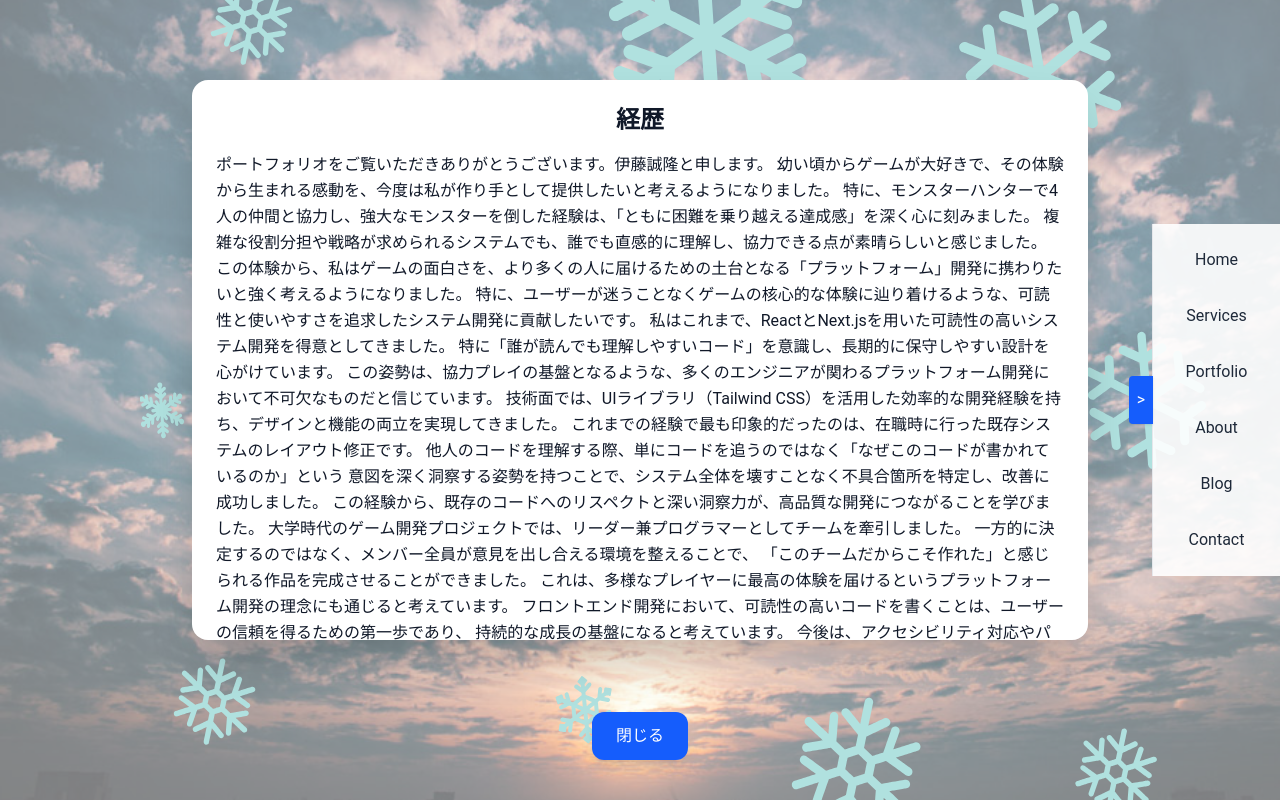
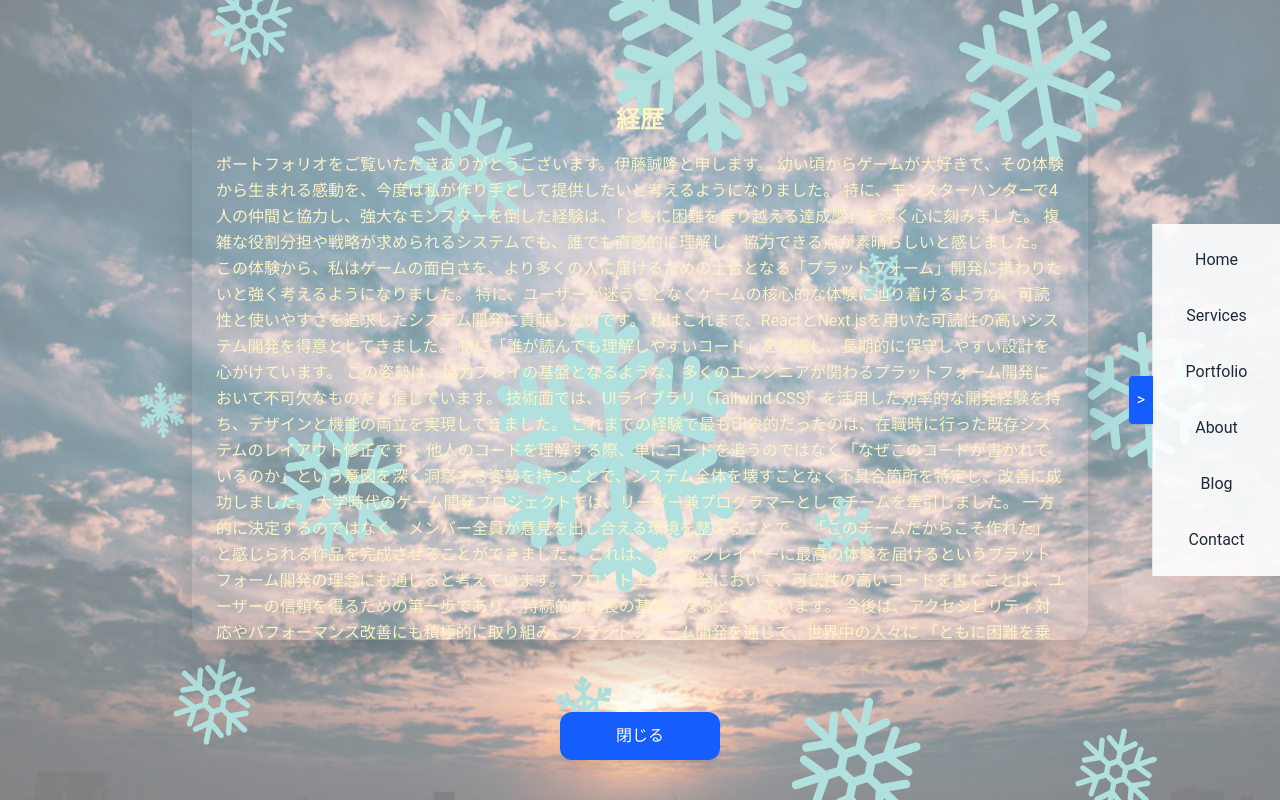
Before and after one commit to Magiri1115/nextjs-boilerplate2, a Next.js app: page / in a window 1280 px wide. Both pictures are taken after a click on the button "経歴を見る". Built offline with nearby package versions, Linux system fonts and the light colour scheme.

Commit message:
ボタン修正

```diff
--- a/app/page.tsx
+++ b/app/page.tsx
@@ -1,22 +1,71 @@
 "use client";
 
-import { useState } from "react";
+import { useEffect, useRef, useState } from "react";
 
 export default function Home() {
   const [showCareer, setShowCareer] = useState(false);
 
-  const toggleCareer = () => setShowCareer((prev) => !prev);
+  // タイトルのマウント（DOMにあるか）とフェード状態
+  const [titleMounted, setTitleMounted] = useState(true);
+  const [titleFadingOut, setTitleFadingOut] = useState(false);
+
+  const TRANSITION_MS = 700; // Tailwind duration-700 と合わせる
+  const timeouts = useRef<number[]>([]);
+
+  useEffect(() => {
+    return () => {
+      // クリーンアップ
+      timeouts.current.forEach((t) => clearTimeout(t));
+      timeouts.current = [];
+    };
+  }, []);
+
+  // showCareer の変化に応じてタイトルをフェードアウト/インさせる
+  useEffect(() => {
+    // ユーザが経歴を表示した -> タイトルをフェードアウトして最終的に外す
+    if (showCareer) {
+      // 既にマウントされているならフェード開始
+      if (titleMounted) {
+        setTitleFadingOut(true);
+        const t = window.setTimeout(() => {
+          setTitleMounted(false); // DOMから外す（display: none 相当）
+        }, TRANSITION_MS);
+        timeouts.current.push(t);
+      }
+    } else {
+      // showCareer が false -> タイトルを再び表示してフェードイン
+      // まず DOM にマウントして（opacity:0）→ 少し待ってフェードイン
+      setTitleMounted(true);
+      // 小さな遅延を入れて CSS transition が適用されるようにする
+      const t1 = window.setTimeout(() => {
+        setTitleFadingOut(false); // フェードイン
+      }, 20);
+      timeouts.current.push(t1);
+    }
+    // eslint-disable-next-line react-hooks/exhaustive-deps
+  }, [showCareer]);
+
+  const toggleCareer = () => setShowCareer((s) => !s);
 
   return (
     <div className="relative flex flex-col items-center justify-center min-h-screen text-center text-white bg-transparent">
-      {/* タイトル */}
-      <h1 className="text-6xl font-bold mb-6">Welcome to My Website</h1>
+      {/* タイトル（マウント状態とフェード状態で挙動を制御） */}
+      {titleMounted && (
+        <h1
+          className={`text-6xl font-bold mb-6 transition-opacity duration-700 ${
+            titleFadingOut ? "opacity-0 pointer-events-none" : "opacity-100"
+          }`}
+          aria-hidden={titleFadingOut}
+        >
+          Welcome to My Website
+        </h1>
+      )}
 
       {/* 経歴カード */}
       {showCareer && (
-        <div className="absolute bottom-[20%] left-1/2 -translate-x-1/2 w-[90vw] max-w-4xl h-[70vh] p-6 bg-white text-gray-900 rounded-2xl shadow-2xl overflow-y-auto animate-fadeIn z-10">
-          <h2 className="font-bold text-2xl mb-4">経歴</h2>
-          <p className="text-base text-left leading-relaxed">
+        <div className="absolute bottom-[20%] left-1/2 -translate-x-1/2 w-[90vw] max-w-4xl h-[70vh] p-6 bg-transparent text-amber-100 rounded-2xl shadow-2xl overflow-y-auto animate-fadeIn z-10">
+          <h2 className="font-bold text-2xl mb-4 text-amber-100">経歴</h2>
+          <p className="text-base text-left leading-relaxed whitespace-pre-line text-amber-100">
             ポートフォリオをご覧いただきありがとうございます。伊藤誠隆と申します。
             幼い頃からゲームが大好きで、その体験から生まれる感動を、今度は私が作り手として提供したいと考えるようになりました。
             特に、モンスターハンターで4人の仲間と協力し、強大なモンスターを倒した経験は、「ともに困難を乗り越える達成感」を深く心に刻みました。
@@ -28,9 +77,7 @@ export default function Home() {
             この姿勢は、協力プレイの基盤となるような、多くのエンジニアが関わるプラットフォーム開発において不可欠なものだと信じています。
             技術面では、UIライブラリ（Tailwind CSS）を活用した効率的な開発経験を持ち、デザインと機能の両立を実現してきました。
             これまでの経験で最も印象的だったのは、在職時に行った既存システムのレイアウト修正です。
-            他人のコードを理解する際、単にコードを追うのではなく「なぜこのコードが書かれているのか」という
-            意図を深く洞察する姿勢を持つことで、システム全体を壊すことなく不具合箇所を特定し、改善に成功しました。
-            この経験から、既存のコードへのリスペクトと深い洞察力が、高品質な開発につながることを学びました。
+            他人のコードを理解する際、単にコードを追うのではなく「なぜこのコードが書かれているのか」という意図を深く洞察する姿勢を持つことで、システム全体を壊すことなく不具合箇所を特定し、改善に成功しました。
             大学時代のゲーム開発プロジェクトでは、リーダー兼プログラマーとしてチームを牽引しました。
             一方的に決定するのではなく、メンバー全員が意見を出し合える環境を整えることで、
             「このチームだからこそ作れた」と感じられる作品を完成させることができました。
@@ -43,7 +90,7 @@ export default function Home() {
         </div>
       )}
 
-      {/* ボタン */}
+      {/* ボタン（位置は showCareer に応じて変化） */}
       <div
         className={`absolute left-1/2 -translate-x-1/2 ${
           showCareer ? "bottom-[5%]" : "bottom-[20%]"
@@ -51,7 +98,7 @@ export default function Home() {
       >
         <button
           onClick={toggleCareer}
-          className="px-6 py-3 bg-blue-600 rounded-xl shadow-lg hover:bg-blue-700 transition"
+          className="w-40 px-6 py-3 bg-blue-600 rounded-xl shadow-lg hover:bg-blue-700 transition text-center"
         >
           {showCareer ? "閉じる" : "経歴を見る"}
         </button>
```
